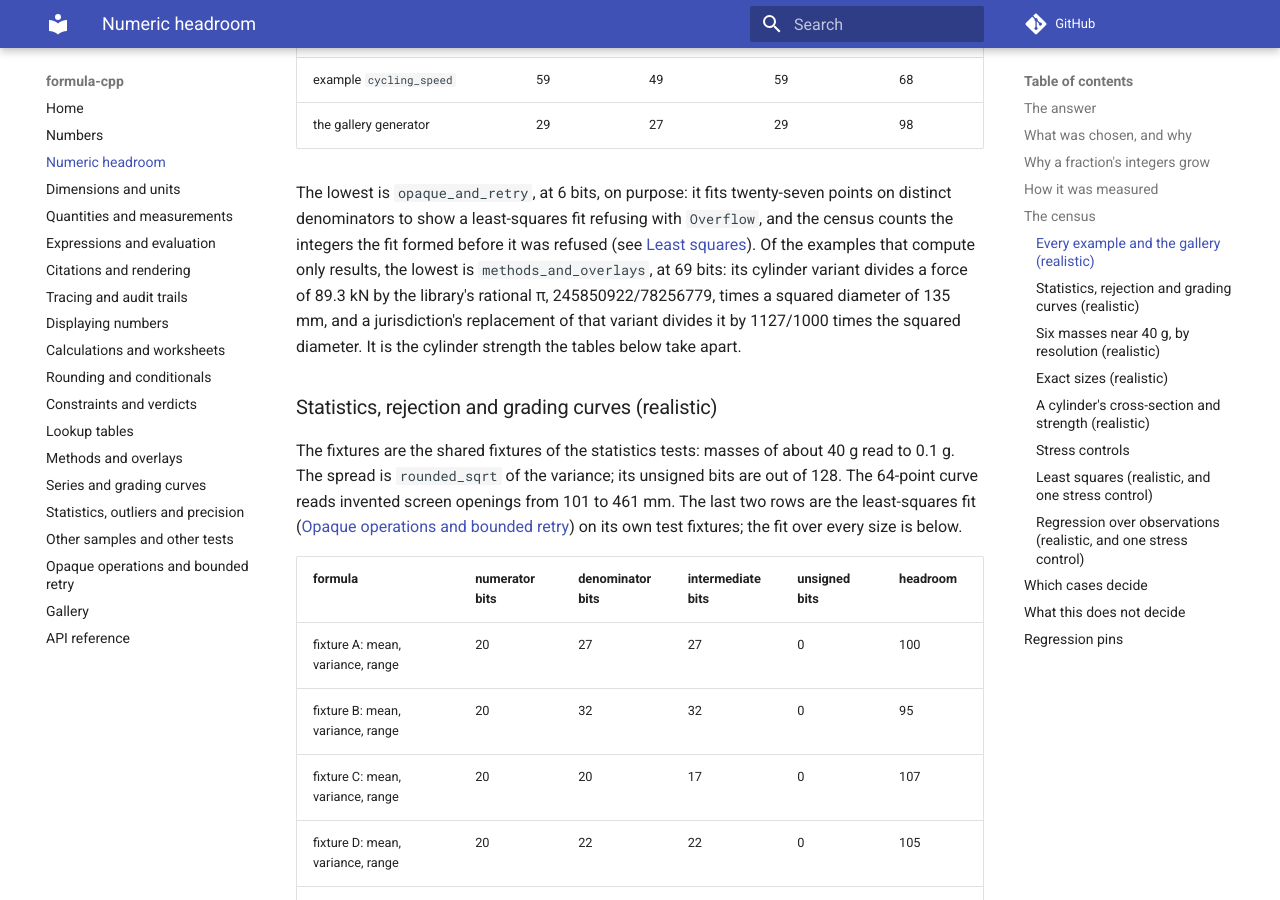
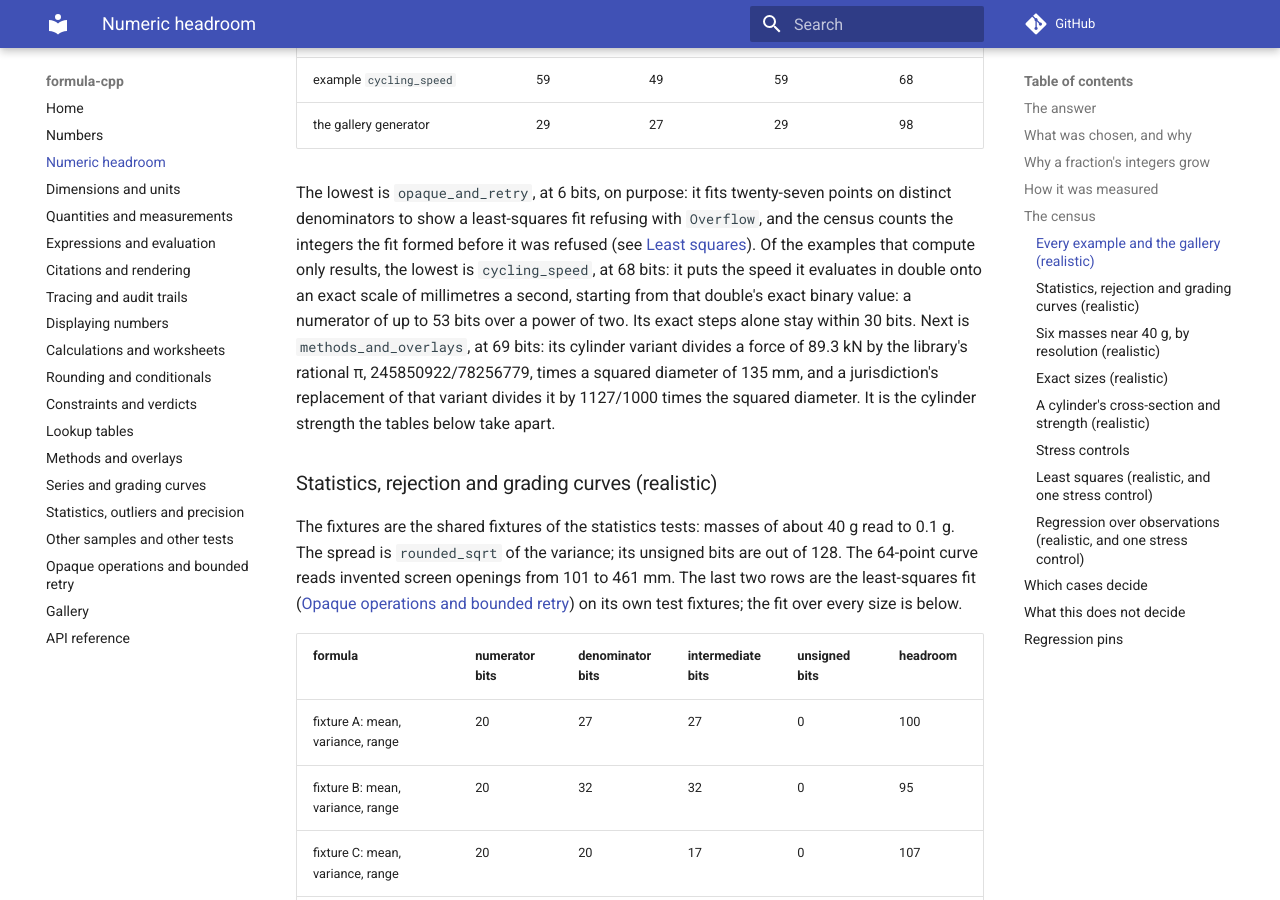
Before and after one commit to LASTRADA-Software/formula-cpp, an MkDocs documentation site: the page built from docs/numeric-headroom.md, in a window 1280 px wide and 900 px high, scrolled down 4384 px. Built offline with MkDocs 1.6.1 and Material for MkDocs 9.7.7, drawn with Linux system fonts in a browser that asks for light colours; comment, search, counter and statistics services are not loaded.

Commit message:
docs(examples): say what the cycling descent's DomainError means
On the steep descent the cubic has three real roots; what has no real
answer is Cardano's square root, and the check and its fallback now say
so. The speed's citation text calls the model a simplified form, without
drivetrain or bearing losses, and the exact steps no longer claim an
Inexact refusal the program never shows.

docs/numeric-headroom.md names cycling_speed as the lowest results-only
example, at 68 bits, and says why: the double speed's exact binary value
on its way onto a scale of millimetres a second.

Also: unit and quantity wording made consistent, an unused include
dropped, and ride_on takes the environment by its concrete type and
returns a RideSpeed.

Signed-off-by: Christian Parpart <c.parpart@lastrada.net>

```diff
--- a/docs/numeric-headroom.md
+++ b/docs/numeric-headroom.md
@@ -181,7 +181,10 @@ Each program's largest integers over everything it evaluates at run time.
 The lowest is `opaque_and_retry`, at 6 bits, on purpose: it fits twenty-seven points on
 distinct denominators to show a least-squares fit refusing with `Overflow`, and the census
 counts the integers the fit formed before it was refused (see [Least squares](#least-squares-realistic-and-one-stress-control)). Of the examples that
-compute only results, the lowest is `methods_and_overlays`, at 69 bits: its cylinder
+compute only results, the lowest is `cycling_speed`, at 68 bits: it puts the speed it
+evaluates in double onto an exact scale of millimetres a second, starting from that
+double's exact binary value: a numerator of up to 53 bits over a power of two. Its exact
+steps alone stay within 30 bits. Next is `methods_and_overlays`, at 69 bits: its cylinder
 variant divides a force of 89.3 kN by the library's rational π,
 245850922/78256779, times a squared diameter of 135 mm, and a jurisdiction's
 replacement of that variant divides it by 1127/1000 times the squared
```
Also changed, not shown: 1 other file.
